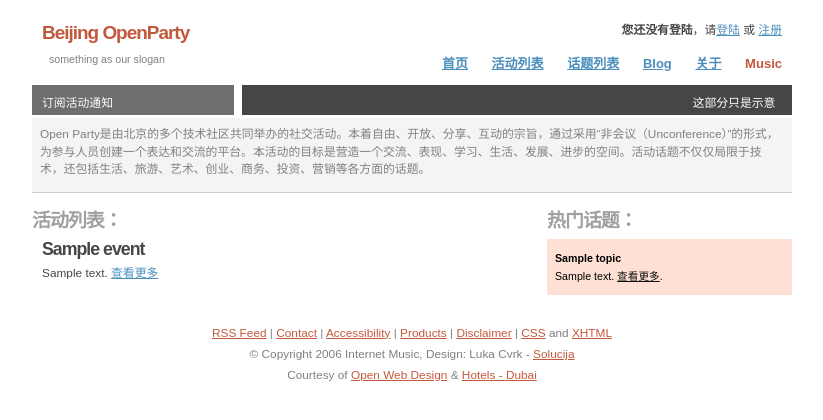
After one commit to openparty/openparty, a Django app: template templates/core/index.html in a window 1280 px wide. The commit adds this page. Shown: the top 420 px of the page, without its empty margins (228-1051 px from the left). Run offline with Django 3.2, Linux system fonts and the light colour scheme; the template is opened without the code that fills it: most values are stand-ins (such as "Sample title", 1, 10 or a date in 2020).

Commit message:
添加首页，完成话题列表页面
git-svn-id: https://openparty.googlecode.com/svn/trunk/openparty@49 675f3c5f-904a-0410-84ce-8d0eee00fd03

```diff
--- a/apps/core/models/classes.py
+++ b/apps/core/models/classes.py
@@ -35,6 +35,7 @@ class Topic(Base):
     author = models.ForeignKey(User, related_name='topic_created')
     shown_in_event = models.ForeignKey(Event, related_name='topic_shown_in', blank=True, null=True, verbose_name="已在此活动中宣讲")
     arranged_in_event = models.ForeignKey(Event, related_name='topic_arranged_in', blank=True, null=True, verbose_name="已安排在此活动中")
+    #TODO 将这两个合为一个
     description = models.TextField("简介", max_length=200, blank=False)
     content = models.TextField("内容", blank=False)
 
--- a/apps/core/views.py
+++ b/apps/core/views.py
@@ -22,4 +22,6 @@ def event_list(request):
     return render('core/event_list.html', locals(), request)
 
 def topic_list(request):
+    topic_list = Topic.objects.all().order_by('-total_votes').order_by('-shown_in_event__datetime_begin')
+    #需注意排序顺序
     return render('core/topic_list.html', locals(), request)
--- a/templates/core/header.html
+++ b/templates/core/header.html
@@ -19,10 +19,12 @@
 
 			<div class="bar">
 				<ul>
-					<li class="slogan">这部分只是示意:</li>
+					<li class="slogan"></li>
 					<li><a href="/">首页</a></li>
 					<li><a href="/events">活动列表</a></li>
 					<li><a href="/topics">话题列表</a></li>
+					<li><a href="/blog">Blog</a></li>
+					<li><a href="/about">关于</a></li>
 					<li class="active">Music</li>
 
 				</ul>
@@ -43,5 +45,5 @@
 		</div>
 
 		<div class="subheader">
-			<p>Open Party是由北京的多个技术社区共同举办的社交活动。本着自由、开放、分享、互动的宗旨，通过采用“非会议（Unconference）”的形式， 为参与人员创建一个表达和交流的平台。本活动的目标是营造一个交流、表现、学习、生活、发展、进步的空间。活动话题不仅仅局限于技 术，还包括生活、旅游、艺术、创业、商务、投资、营销等各方面的话题。</p>
+			<p>Open Party是由北京的多个技术社区共同举办的社交活动。本着自由、开放、分享、互动的宗旨，通过采用“非会议（Unconference）”的形式， 为参与人员创建一个表达和交流的平台。本活动的目标是营造一个交流、表现、学习、生活、发展、进步的空间。活动话题不仅仅局限于技术，还包括生活、旅游、艺术、创业、商务、投资、营销等各方面的话题。</p>
 		</div>
--- /dev/null
+++ b/templates/core/index.html
@@ -0,0 +1,31 @@
+{% extends "core/base.html" %}
+{% block content %}
+<div class="left">
+            <h1>活动列表：</h1>
+            {% for event in event_list %}
+            {% ifequal event.is_upcoming 1%}
+                <div class="lt"></div>
+                <div class="lbox">
+                    <h2>即将开始：<span class="yellow">{{ event.name }}</span></h2>
+                    <p> {{ event.description }} <a href="/event/{{ event.id }}">查看更多</a></p>
+            </div>
+            {% else %}
+                <div class="left_articles">
+                    <h2><a href="#">{{ event.name }}</a></h2>
+                    <p>{{ event.description }} <a href="/event/{{ event.id }}">查看更多</a></p>
+                </div>
+            {% endifequal %}
+
+            {% endfor %}
+
+		</div>
+		<div class="right">
+            <h1>热门话题：</h1>
+            {% for topic in topic_list %}
+			<div class="rt"></div>
+			<div class="right_articles">
+                <p><b>{{ topic.name }}</b><br />{{ topic.description }} <a href="#">查看更多</a>.</p>
+            </div>
+            {% endfor %}
+        </div>
+{% endblock %}
```
Also changed, not shown: templates/core/topic_list.html (+24 -6 lines).
